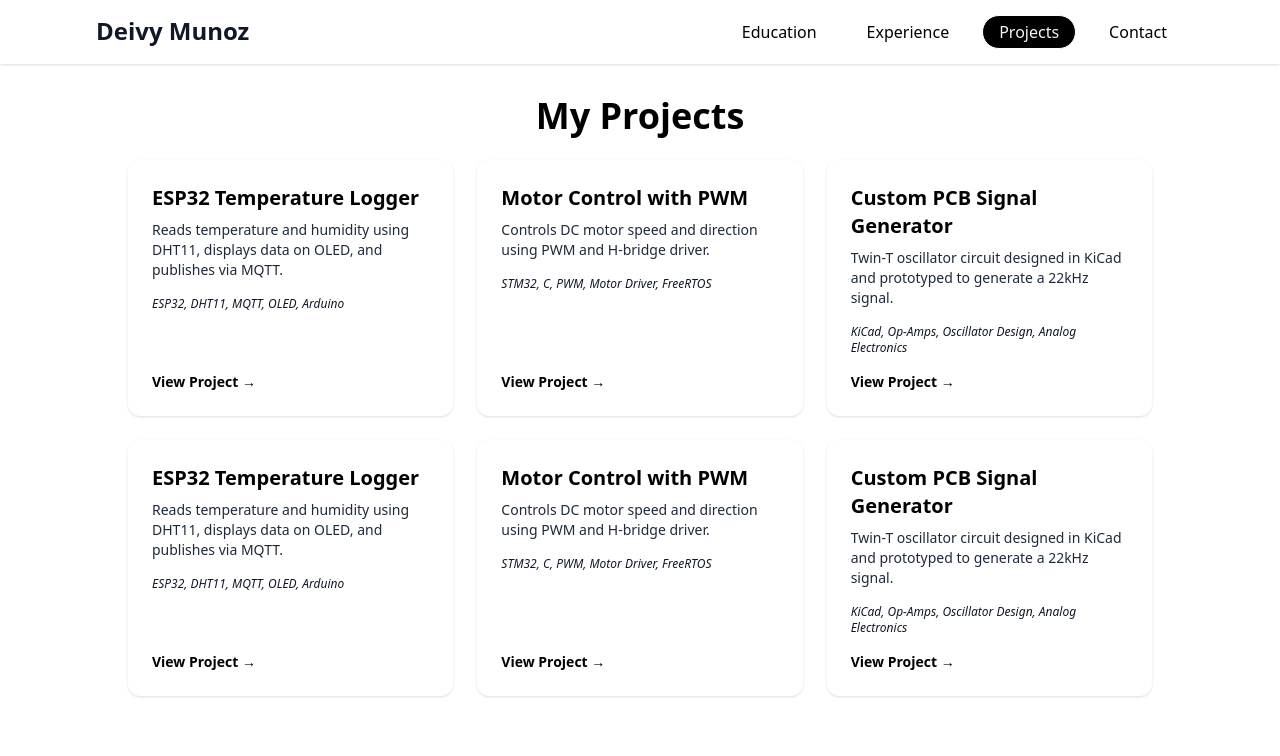
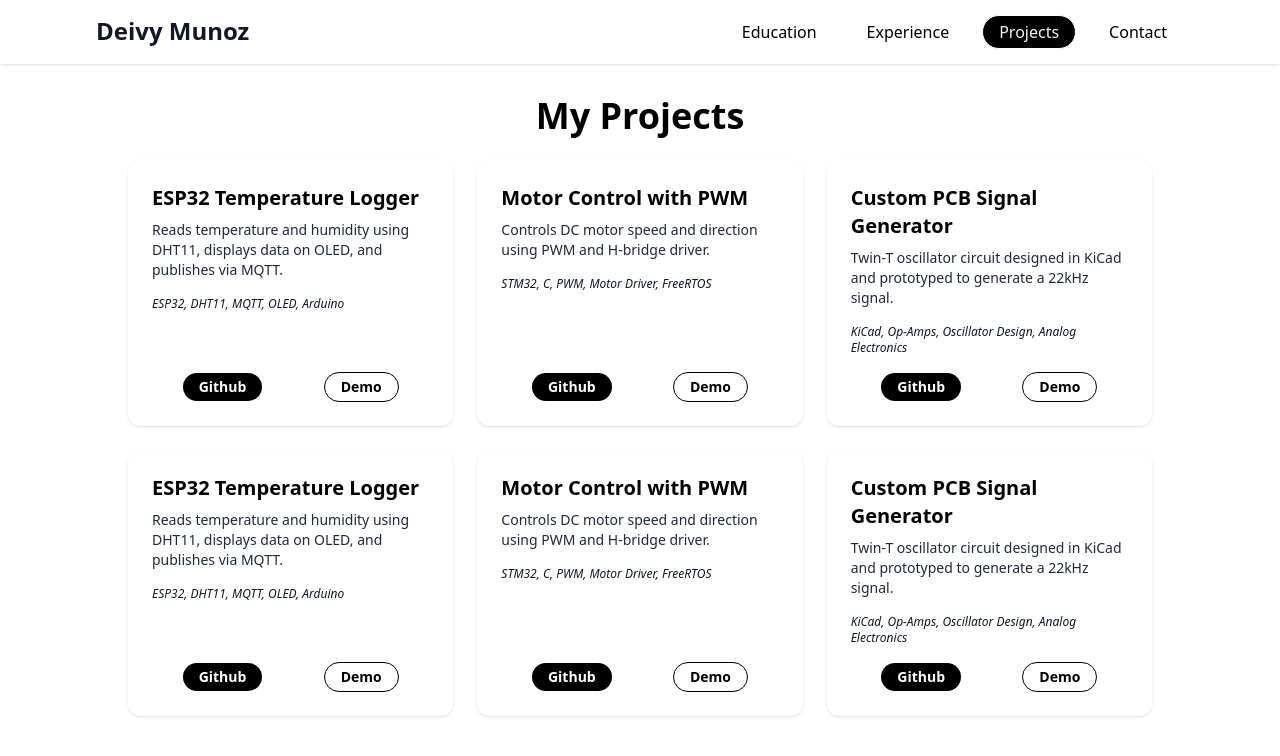
Before and after one commit to DeivyAlejo/my-website, a React (Vite) app: page /projects in a window 1280 px wide. Shown: the top 756 px of the page. Built offline with nearby package versions, Linux system fonts and the light colour scheme.

Commit message:
add buttons to project card

```diff
--- a/src/components/EducationCard.jsx
+++ b/src/components/EducationCard.jsx
@@ -2,7 +2,7 @@ import React from 'react'
 
 function EducationCard({ degree, institution, dates,location, programFocus }) {
   return (
-        <div className=" text-black rounded-xl shadow-sm p-4 transform transition-transform duration-300 hover:shadow-md cursor-pointer"
+        <div className=" text-black rounded-xl shadow-sm p-4 transform transition-transform duration-300 hover:shadow-md"
         >
             <div className='flex flex-row justify-between items-center mb-2'>
                 <h3 className="text-2xl font-semibold">{degree}</h3>
@@ -13,10 +13,10 @@ function EducationCard({ degree, institution, dates,location, programFocus }) {
                 <p className='text-m text-gray-900 italic'>{location}</p>
             </div>
 
-            <div className='text-m text-gray-900 flex flex-row space-x-1 mb-2'>
+            {/* <div className='text-m text-gray-900 flex flex-row space-x-1 mb-2'>
                 <p className='font-bold'>Program Focus:</p>
                 <p className="italic">{programFocus}</p>
-            </div>
+            </div> */}
 
 
         </div>
--- a/src/components/ProjectCard.jsx
+++ b/src/components/ProjectCard.jsx
@@ -1,22 +1,31 @@
 import React from 'react'
 import { Link } from 'react-router-dom'
 
-const ProjectCard = ({ title, description, tech, link }) => {
+const ProjectCard = ({ title, description, tech, github, demoPage }) => {
   return (
-    <div className=" text-black rounded-xl shadow-sm p-6 transform transition-transform duration-300 hover:scale-102 flex flex-col h-full">
+    <div className=" text-black rounded-xl shadow-sm p-6 transform transition-transform duration-300 hover:shadow-md flex flex-col h-full">
       <h3 className="text-xl font-semibold mb-2">{title}</h3>
       <p className="text-gray-800 text-sm mb-4">{description}</p>
       <p className="text-xs text-gray-900 mb-4 italic">{tech}</p>
-      {link && (
+      <div className='flex flex-row justify-around items-center mt-auto text-sm font-bold'>
         <Link
-          to={link}
+          to={github}
           target="_blank"
           rel="noopener noreferrer"
-          className="inline-block text-sm font-bold text-blue-1200 hover:underline mt-auto"
+          className=" text-white px-4 py-1 bg-black rounded-full"
         >
-          View Project →
+          Github
         </Link>
-      )}
+        <Link
+        to={demoPage}
+          target="_blank"
+          rel="noopener noreferrer"
+          className="text-blue-1200 px-4 py-1 border border-black rounded-full"
+          >
+            Demo
+        </Link>
+      </div>
+
     </div>
   )
 }
--- a/src/pages/Projects.jsx
+++ b/src/pages/Projects.jsx
@@ -6,37 +6,43 @@ const projectData = [
     title: 'ESP32 Temperature Logger',
     description: 'Reads temperature and humidity using DHT11, displays data on OLED, and publishes via MQTT.',
     tech: 'ESP32, DHT11, MQTT, OLED, Arduino',
-    link: 'https://github.com/yourusername/esp32-logger'
+    github: 'https://github.com/yourusername/esp32-logger',
+    demoPage: 'https://github.com/yourusername/esp32-logger'
   },
   {
     title: 'Motor Control with PWM',
     description: 'Controls DC motor speed and direction using PWM and H-bridge driver.',
     tech: 'STM32, C, PWM, Motor Driver, FreeRTOS',
-    link: 'https://github.com/yourusername/esp32-logger'
+    github: 'https://github.com/yourusername/esp32-logger',
+    demoPage: 'https://github.com/yourusername/esp32-logger'
   },
   {
     title: 'Custom PCB Signal Generator',
     description: 'Twin-T oscillator circuit designed in KiCad and prototyped to generate a 22kHz signal.',
     tech: 'KiCad, Op-Amps, Oscillator Design, Analog Electronics',
-    link: 'https://github.com/yourusername/esp32-logger'
+    github: 'https://github.com/yourusername/esp32-logger',
+    demoPage: 'https://github.com/yourusername/esp32-logger'
   },
   {
     title: 'ESP32 Temperature Logger',
     description: 'Reads temperature and humidity using DHT11, displays data on OLED, and publishes via MQTT.',
     tech: 'ESP32, DHT11, MQTT, OLED, Arduino',
-    link: 'https://github.com/yourusername/esp32-logger'
+    github: 'https://github.com/yourusername/esp32-logger',
+    demoPage: 'https://github.com/yourusername/esp32-logger'
   },
   {
     title: 'Motor Control with PWM',
     description: 'Controls DC motor speed and direction using PWM and H-bridge driver.',
     tech: 'STM32, C, PWM, Motor Driver, FreeRTOS',
-    link: 'https://github.com/yourusername/esp32-logger'
+    github: 'https://github.com/yourusername/esp32-logger',
+    demoPage: 'https://github.com/yourusername/esp32-logger'
   },
   {
     title: 'Custom PCB Signal Generator',
     description: 'Twin-T oscillator circuit designed in KiCad and prototyped to generate a 22kHz signal.',
     tech: 'KiCad, Op-Amps, Oscillator Design, Analog Electronics',
-    link: 'https://github.com/yourusername/esp32-logger'
+    github: 'https://github.com/yourusername/esp32-logger',
+    demoPage: 'https://github.com/yourusername/esp32-logger'
   }
 ]
 
@@ -52,7 +58,8 @@ const Projects = () => {
               title={proj.title}
               description={proj.description}
               tech={proj.tech}
-              link={proj.link}
+              github={proj.github}
+              demoPage={proj.demoPage}
             />
           ))}
         </div>
```
